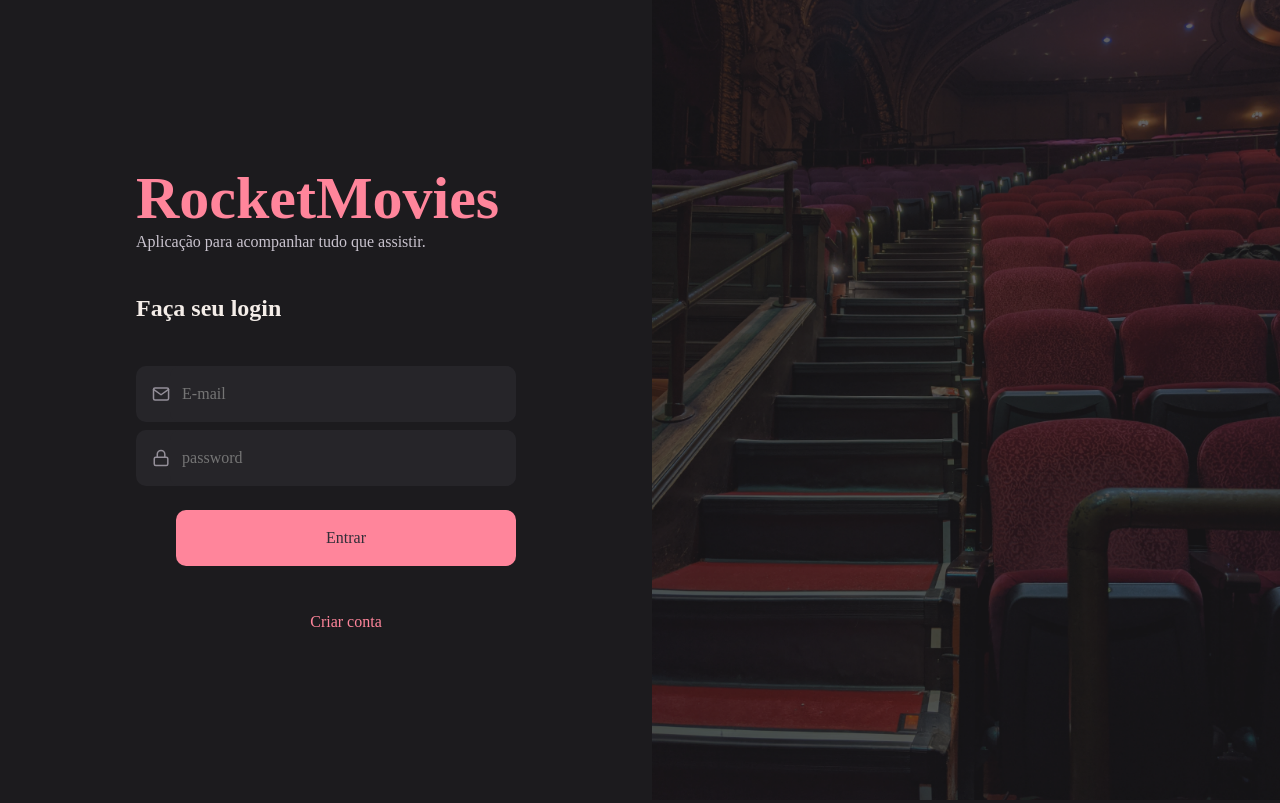
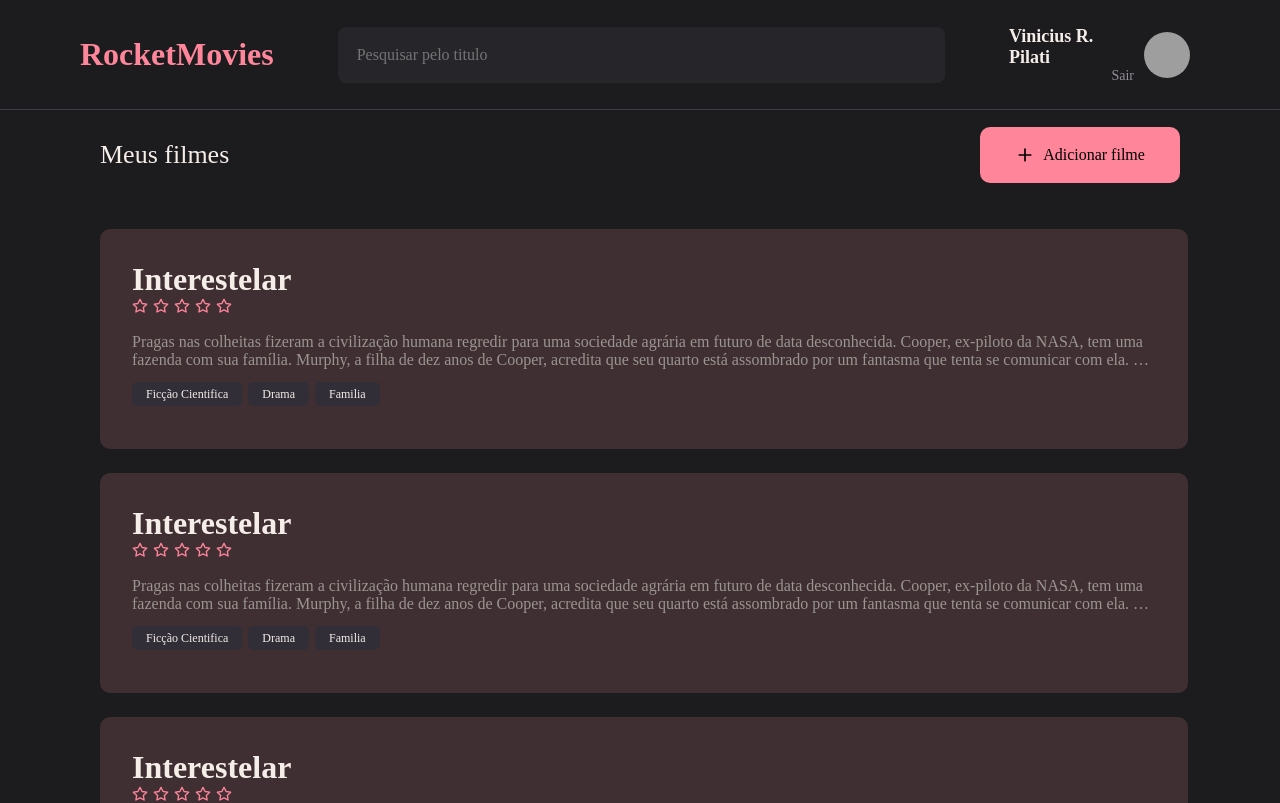
Before and after one commit to ViniciusPilati33333/Stage09-desafioRocketMovies, a React app in the folder rocketmovies/: page / in a window 1280 px wide. Shown: the top 803 px of the page. Built offline with nearby package versions, Linux system fonts and the light colour scheme; grey boxes are pictures that could not be loaded; the HTML template or start-up script is replaced by a standard one.

Commit message:
Navigations 90% finished

```diff
--- a/rocketmovies/src/components/Header/index.jsx
+++ b/rocketmovies/src/components/Header/index.jsx
@@ -1,4 +1,5 @@
 import { Container, Profile } from './styles';
+import { Link } from "react-router-dom";
 
 
 export function Header() {
@@ -9,8 +10,10 @@ export function Header() {
                <input type="text" placeholder='Pesquisar pelo titulo' />
 
             <div>
+                <Link to='profile'>
                 <strong>Vinicius R. Pilati</strong>
                 <span>Sair</span>
+                </Link>
             </div>
             <img src="https://github.com/ViniciusPilati33333.png" alt="foto do usuário" />
             </Profile>
--- a/rocketmovies/src/pages/Details/index.jsx
+++ b/rocketmovies/src/pages/Details/index.jsx
@@ -3,23 +3,23 @@ import { Header } from '../../components/Header'
 import { FiPlus } from 'react-icons/fi';
 import { Stars } from '../../components/Stars';
 import { Tag } from '../../components/Tag';
+import { Link } from 'react-router-dom';
 
 export function Details() {
     return(
         <Container>
-
             <Header />
-
     <main>
         <content>
-           <PhraseSection>
+        <PhraseSection>
             Meus filmes
-             <NewMovie>
-                <FiPlus/>
-            Adicionar filme
-            </NewMovie>
+            <Link to='/newmovie'>
+                <NewMovie>
+                        <FiPlus/>
+                        <span>Adicionar filme</span>
+                </NewMovie>
+            </Link>
         </PhraseSection>
-
 
         <Movies>
             <h1>Interestelar</h1>
@@ -30,6 +30,22 @@ export function Details() {
 
 Além de Cooper, a tripulação da Endurance é formada pela bióloga Amelia, filha de Brand; o cientista Romilly, o físico planetário Doyle, além dos robôs TARS e CASE. Eles entram no buraco de minhoca e se dirigem a Miller, porém descobrem que o planeta possui enorme dilatação gravitacional temporal por estar tão perto de Gargântua: cada hora na superfície equivale a sete anos na Terra. Eles entram em Miller e descobrem que é inóspito já que é coberto por um oceano raso e agitado por ondas enormes. Uma onda atinge a tripulação enquanto Amelia tenta recuperar os dados de Miller, matando Doyle e atrasando a partida. Ao voltarem para a Endurance, Cooper e Amelia descobrem que 23 anos se passaram.
             </span>
+
+            <section>
+                <Tag title='Ficção Cientifica'/>
+                <Tag title='Drama'/>
+                <Tag title='Familia'/>
+            </section>
+        </Movies>
+
+        <Movies>
+            <h1>Interestelar</h1>
+            <Stars />
+
+            <span>Pragas nas colheitas fizeram a civilização humana regredir para uma sociedade agrária em futuro de data desconhecida. Cooper, ex-piloto da NASA, tem uma fazenda com sua família. Murphy, a filha de dez anos de Cooper, acredita que seu quarto está assombrado por um fantasma que tenta se comunicar com ela. Pai e filha descobrem que o "fantasma" é uma inteligência desconhecida que está enviando mensagens codificadas através de radiação gravitacional, deixando coordenadas em binário que os levam até uma instalação secreta da NASA liderada pelo professor John Brand. O cientista revela que um buraco de minhoca foi aberto perto de Saturno e que ele leva a planetas que podem oferecer condições de sobrevivência para a espécie humana. As "missões Lázaro" enviadas anos antes identificaram três planetas potencialmente habitáveis orbitando o buraco negro Gargântua: Miller, Edmunds e Mann – nomeados em homenagem aos astronautas que os pesquisaram. Brand recruta Cooper para pilotar a nave espacial Endurance e recuperar os dados dos astronautas; se um dos planetas se mostrar habitável, a humanidade irá seguir para ele na instalação da NASA, que é na realidade uma enorme estação espacial. A partida de Cooper devasta Murphy.
+
+Além de Cooper, a tripulação da Endurance é formada pela bióloga Amelia, filha de Brand; o cientista Romilly, o físico planetário Doyle, além dos robôs TARS e CASE. Eles entram no buraco de minhoca e se dirigem a Miller, porém descobrem que o planeta possui enorme dilatação gravitacional temporal por estar tão perto de Gargântua: cada hora na superfície equivale a sete anos na Terra. Eles entram em Miller e descobrem que é inóspito já que é coberto por um oceano raso e agitado por ondas enormes. Uma onda atinge a tripulação enquanto Amelia tenta recuperar os dados de Miller, matando Doyle e atrasando a partida. Ao voltarem para a Endurance, Cooper e Amelia descobrem que 23 anos se passaram.
+</span>
 
             <section>
                 <Tag title='Ficção Cientifica'/>
@@ -55,24 +71,6 @@ Além de Cooper, a tripulação da Endurance é formada pela bióloga Amelia, fi
             </section>
 
         </Movies>
-
-
-        <Movies>
-            <h1>Interestelar</h1>
-            <Stars />
-
-            <span>Pragas nas colheitas fizeram a civilização humana regredir para uma sociedade agrária em futuro de data desconhecida. Cooper, ex-piloto da NASA, tem uma fazenda com sua família. Murphy, a filha de dez anos de Cooper, acredita que seu quarto está assombrado por um fantasma que tenta se comunicar com ela. Pai e filha descobrem que o "fantasma" é uma inteligência desconhecida que está enviando mensagens codificadas através de radiação gravitacional, deixando coordenadas em binário que os levam até uma instalação secreta da NASA liderada pelo professor John Brand. O cientista revela que um buraco de minhoca foi aberto perto de Saturno e que ele leva a planetas que podem oferecer condições de sobrevivência para a espécie humana. As "missões Lázaro" enviadas anos antes identificaram três planetas potencialmente habitáveis orbitando o buraco negro Gargântua: Miller, Edmunds e Mann – nomeados em homenagem aos astronautas que os pesquisaram. Brand recruta Cooper para pilotar a nave espacial Endurance e recuperar os dados dos astronautas; se um dos planetas se mostrar habitável, a humanidade irá seguir para ele na instalação da NASA, que é na realidade uma enorme estação espacial. A partida de Cooper devasta Murphy.
-
-Além de Cooper, a tripulação da Endurance é formada pela bióloga Amelia, filha de Brand; o cientista Romilly, o físico planetário Doyle, além dos robôs TARS e CASE. Eles entram no buraco de minhoca e se dirigem a Miller, porém descobrem que o planeta possui enorme dilatação gravitacional temporal por estar tão perto de Gargântua: cada hora na superfície equivale a sete anos na Terra. Eles entram em Miller e descobrem que é inóspito já que é coberto por um oceano raso e agitado por ondas enormes. Uma onda atinge a tripulação enquanto Amelia tenta recuperar os dados de Miller, matando Doyle e atrasando a partida. Ao voltarem para a Endurance, Cooper e Amelia descobrem que 23 anos se passaram.
-</span>
-
-            <section>
-                <Tag title='Ficção Cientifica'/>
-                <Tag title='Drama'/>
-                <Tag title='Familia'/>
-            </section>
-
-        </Movies>
         </content>
     </main>
 
--- a/rocketmovies/src/pages/Details/styles.js
+++ b/rocketmovies/src/pages/Details/styles.js
@@ -25,6 +25,10 @@ export const PhraseSection = styled.section`
   justify-content: space-between;
   align-items: center;
   margin-left: 100px;
+
+  p {
+     color: ${({ theme }) => theme.COLORS.BACKGROUND_900};
+  }
 `;
 
 export const NewMovie = styled.button`
--- a/rocketmovies/src/pages/NewMovie/index.jsx
+++ b/rocketmovies/src/pages/NewMovie/index.jsx
@@ -8,6 +8,7 @@ import { Input } from '../../components/Input';
 import { Textarea } from '../../components/Textarea';
 import { Section } from '../../components/Section';
 import { NoteItem } from '../../components/NoteItem';
+import { Link } from 'react-router-dom';
 
 
 export function NewMovie() {
@@ -18,7 +19,9 @@ export function NewMovie() {
             <main>
                 <div className="return">
                    <FiArrowLeft />
-                   <ButtonText title='Voltar'></ButtonText>
+                   <Link to='/'>
+                       <ButtonText title='Voltar'></ButtonText>
+                   </Link>
                 </div>
 
                     <h1>Novo filme</h1>
--- a/rocketmovies/src/pages/NewMovie/styles.js
+++ b/rocketmovies/src/pages/NewMovie/styles.js
@@ -47,6 +47,7 @@ export const Form = styled.form`
 
   > div {
     display: flex;
+    gap: 16px;
   }
 
   > .buttons {
--- a/rocketmovies/src/pages/Profile/index.jsx
+++ b/rocketmovies/src/pages/Profile/index.jsx
@@ -3,14 +3,17 @@ import { ButtonText } from '../../components/ButtonText';
 import { Input } from '../../components/Input'
 import {Button} from '../../components/Button';
 import { FiArrowLeft, FiUser, FiMail, FiLock, FiCamera } from "react-icons/fi";
+import { Link } from 'react-router-dom';
 
 export function Profile() {
     return(
         <Container>
 
           <header>
-            <FiArrowLeft />
-            <ButtonText title='Voltar'/>
+              <FiArrowLeft />
+            <Link to='/'>
+              <ButtonText title='Voltar'/>
+            </Link>
           </header>
 
           <Form>
--- a/rocketmovies/src/pages/SignIn/index.jsx
+++ b/rocketmovies/src/pages/SignIn/index.jsx
@@ -3,6 +3,7 @@ import { Input } from "../../components/Input";
 import { Button } from "../../components/Button";
 import { ButtonText } from "../../components/ButtonText";
 import { FiLock, FiMail } from 'react-icons/fi';
+import { Link } from 'react-router-dom';
 
 export function SignIn() {
     return(
@@ -18,7 +19,10 @@ export function SignIn() {
 
             <div className='btns'>
                  <Button title='Entrar'/>
+
+                <Link to='/register'>
                  <ButtonText title='Criar conta'/>
+                </Link>
             </div>
             </Form>
 
--- a/rocketmovies/src/pages/SignUp/index.jsx
+++ b/rocketmovies/src/pages/SignUp/index.jsx
@@ -3,6 +3,7 @@ import { Input } from "../../components/Input";
 import { Button } from "../../components/Button";
 import { ButtonText } from "../../components/ButtonText";
 import { FiLock, FiMail, FiUser, FiArrowLeft } from 'react-icons/fi';
+import { Link } from 'react-router-dom';
 
 export function SignUp() {
     return(
@@ -24,7 +25,10 @@ export function SignUp() {
 
             <footer>
                 <FiArrowLeft />
-                <ButtonText title='Voltar para o login' />
+
+                <Link to='/'>
+                    <ButtonText title='Voltar para o login' />
+                </Link>
             </footer>
 
             </Form>
--- a/rocketmovies/src/routes/app.routes.jsx
+++ b/rocketmovies/src/routes/app.routes.jsx
@@ -10,7 +10,7 @@ import { Profile } from '../pages/Profile';
 export function AppRoutes() {
     return(
         <Routes>
-            <Route path='/details/:id' element={<Details />} />
+            <Route path='/' element={<Details />} />
             <Route path='/newmovie' element={<NewMovie />} />
             <Route path='/profile' element={<Profile />} />
             <Route path='/moviePreview' element={<MoviePreview />} />
--- a/rocketmovies/src/routes/index.jsx
+++ b/rocketmovies/src/routes/index.jsx
@@ -7,7 +7,7 @@ import { AuthRoutes } from './auth.routes';
 export function Routes(){
     return(
         <BrowserRouter>
-            <AuthRoutes />
+            <AppRoutes />
         </BrowserRouter>
     )
 }
```
Also changed, not shown: rocketmovies/src/README.md (added).
